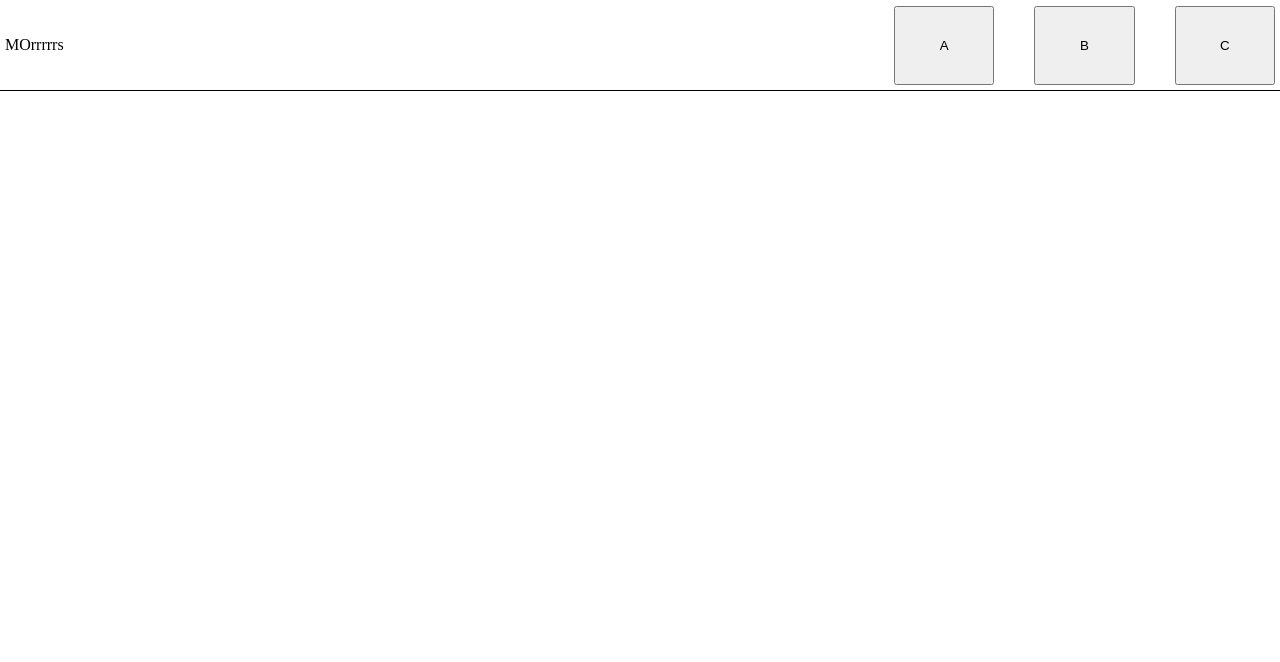
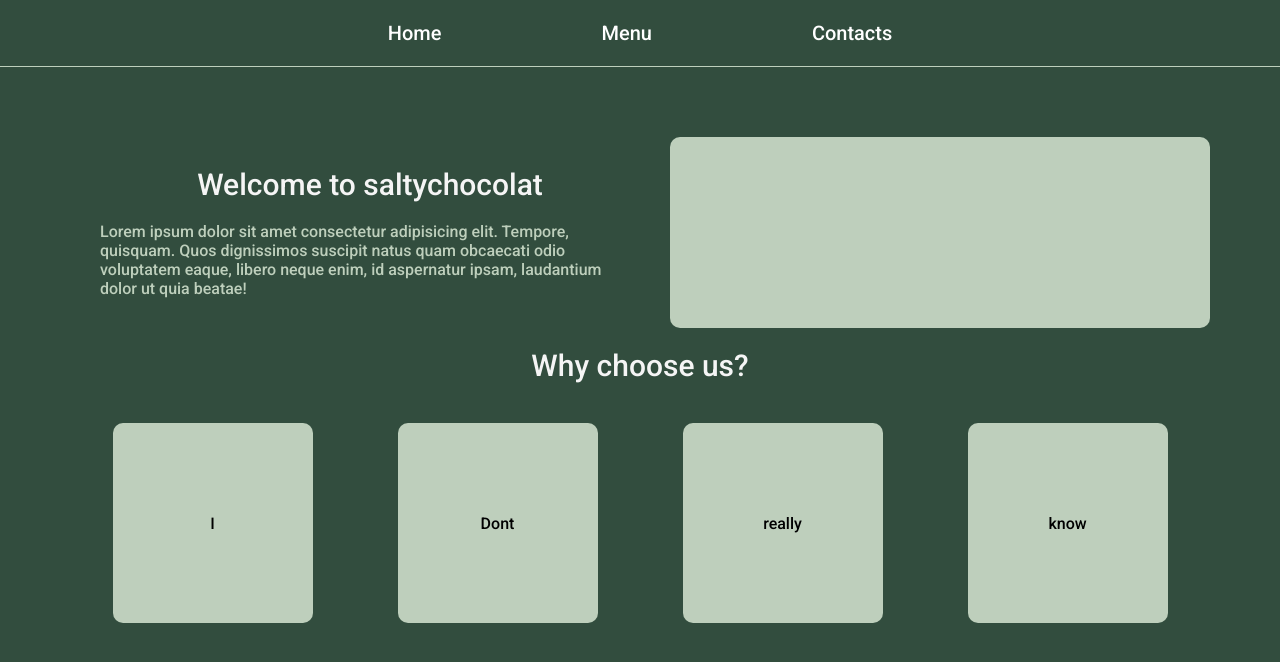
Before and after one commit to saltychocolat/Restaurant-Page, a website built with webpack: page src/template.html in a window 1280 px wide. Built offline with nearby package versions, Linux system fonts and the light colour scheme; a web font is replaced by a local one.

Commit message:
layout + webpackage

```diff
--- a/src/index.js
+++ b/src/index.js
@@ -1 +1,15 @@
 import "./styles.css"
+
+
+function createHome(){
+    content = document.querySelector("#content");
+
+
+    first = document.createElement("div");
+    first.id = "first";
+
+    text = document.createElement("div");
+    text.id="text";
+
+
+}
--- a/src/styles.css
+++ b/src/styles.css
@@ -1,9 +1,13 @@
 *{
+    font-family: "Roboto", serif;
+    font-weight: 500;
+    font-style: normal;
     margin: 0;
     padding: 0;
 }
 
 html,body{
+    background-color: #324D3E;
     width: 100%;
     height: 100%;
 }
@@ -15,25 +19,79 @@ body{
 }
 
 header{
+
     padding: 5px;
     display: flex;
+    justify-content: center;
     align-items: center;
-    height: 10%;
-    border-bottom: 1px solid black;
+    height: 7%;
+    border-bottom: 1px solid #BECFBC;
 }
-#title{
-    text-align: center;
-}
+
 nav{
     width: 30%;
-    margin-left: auto;
-    gap: 40px;
+    gap: 100px;
+    display: flex;
+    justify-content: center;
+}
+button{
+    font-size: 20px;
+    border: 0;
+    background-color: inherit;
+    padding: 30px;
+    width: 50%;
+    color: #FFFFFF;
+    height: 100%;
+}
+
+
+#content{
+    height: 100%;
+    padding: 70px;
+    display: flex;
+    flex-direction: column;
+    gap: 20px;
+}
+
+#first{
+    height:fit-content;
+    display: flex;
+}
+.title{
+    color: whitesmoke;
+    text-align: center;
+    font-size: 30px;
+    padding-bottom: 20px;
+}
+#text{
+    display: flex;
+    flex-direction: column;
+
+    color: #BECFBC;
+    padding: 30px;
+    height: 20%;
+    width: 100%;;
+    display: flex;
+}
+#color{
+    border-radius: 10px;
+    width: 100%;
+    height: 100%;
+    background-color: #BECFBC;
+}
+
+#third{
     display: flex;
     justify-content: space-around;
 }
-button{
-    padding: 30px;
+.box{
+    border-radius: 10px;
+    background-color: #BECFBC;
+    width: 200px;
+    height: 200px;
 
-    width: 50%;
-    height: 100%;
+    display: flex;
+    justify-content: center;
+    align-items: center;
+
 }
--- a/src/template.html
+++ b/src/template.html
@@ -1,19 +1,38 @@
 <!DOCTYPE html>
 <html lang="en">
 <head>
+    <link rel="preconnect" href="https://fonts.googleapis.com">
+    <link rel="preconnect" href="https://fonts.gstatic.com" crossorigin>
+    <link href="https://fonts.googleapis.com/css2?family=Itim&family=Monsieur+La+Doulaise&family=Roboto:ital,wght@0,100;0,300;0,400;0,500;0,700;0,900;1,100;1,300;1,400;1,500;1,700;1,900&display=swap" rel="stylesheet">
     <meta charset="UTF-8">
     <meta name="viewport" content="width=device-width, initial-scale=1.0">
     <title>Document</title>
 </head>
 <body>
     <header>
-        <div id="title">MOrrrrrs</div>
         <nav>
-            <button>A</button>
-            <button>B</button>
-            <button>C</button>
+            <button>Home</button>
+            <button>Menu</button>
+            <button>Contacts</button>
         </nav>
     </header>
-    <div id="content"></div>
+    <div id="content">
+        <div id="first">
+            <div id="text">
+                <div class="title">Welcome to saltychocolat</div>
+                <div>Lorem ipsum dolor sit amet consectetur adipisicing elit. Tempore, quisquam. Quos dignissimos suscipit natus quam obcaecati odio voluptatem eaque, libero neque enim, id aspernatur ipsam, laudantium dolor ut quia beatae! </div>
+            </div>
+            <div id="color"></div>
+        </div>
+        <div id="second">
+            <div class="title"> Why choose us?</div>
+        </div>
+        <div id="third">
+            <div class="box">I</div>
+            <div class="box">Dont</div>
+            <div class="box">really</div>
+            <div class="box">know</div>
+        </div>
+    </div>
 </body>
 </html>
```
